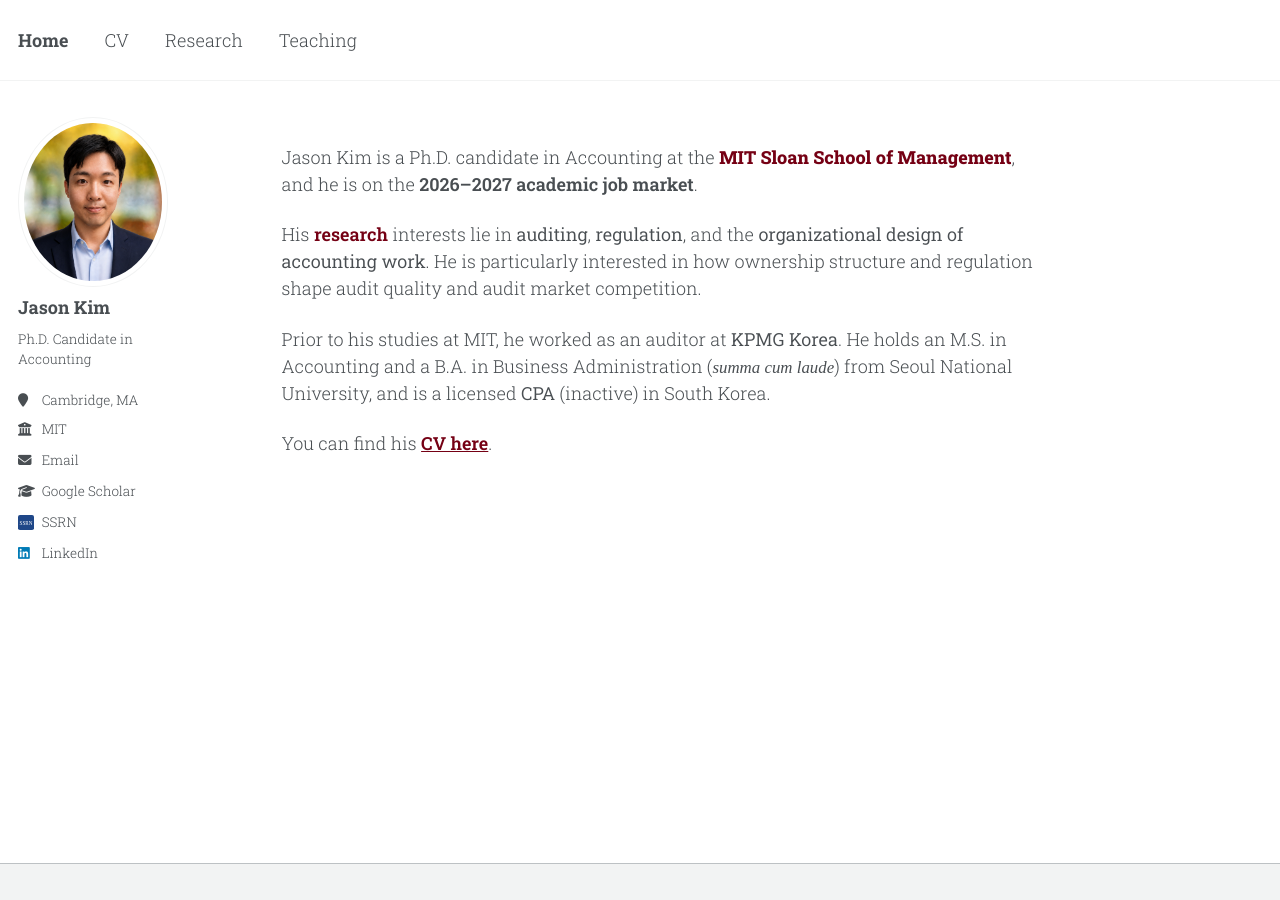
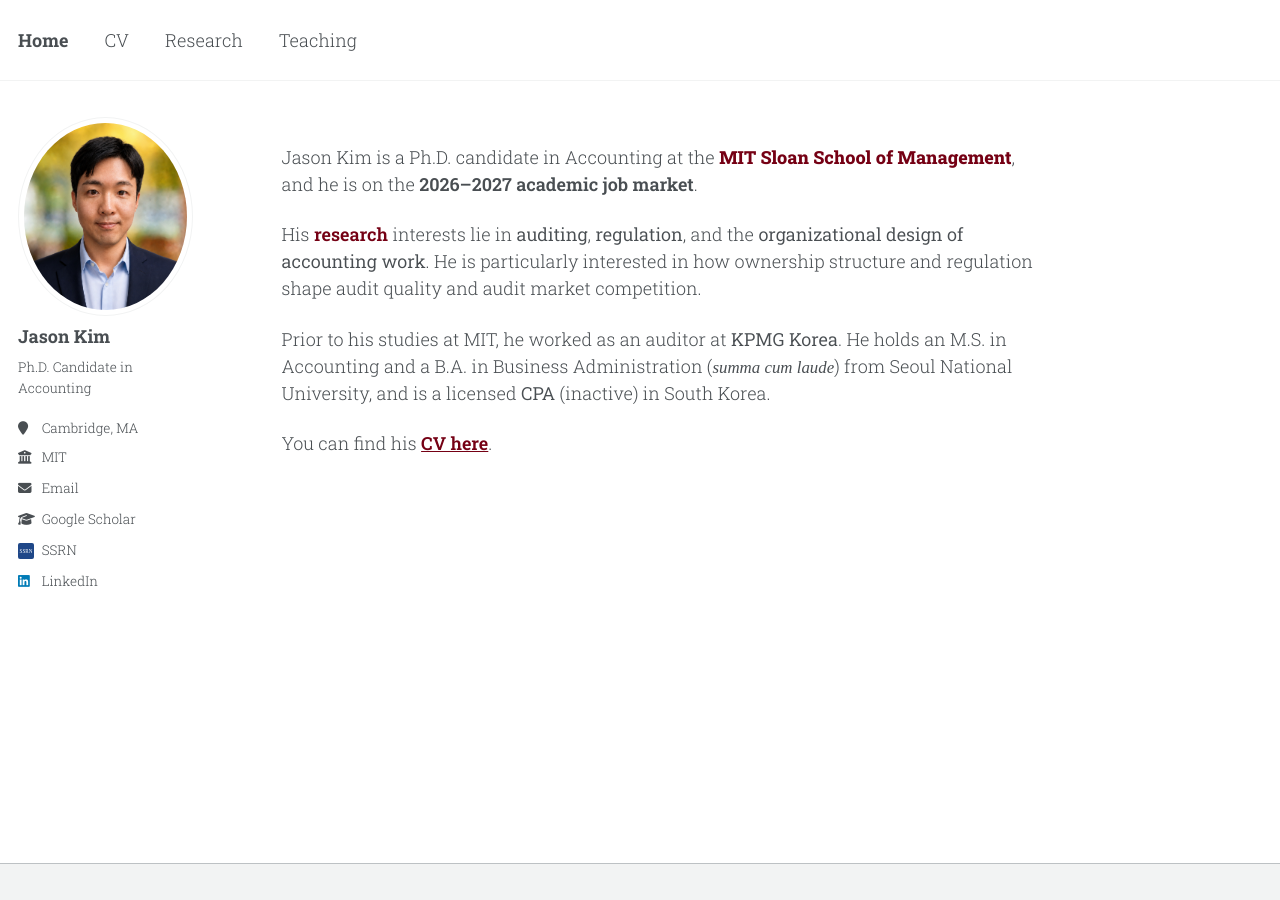
Before and after one commit to jgkim262/jgkim262.github.io, a Jekyll site: the page built from _pages/about.md, in a window 1280 px wide. Built offline with Jekyll 4.4.1, drawn with Linux system fonts in a browser that asks for light colours; a style sheet for code colours, icons or effects is not loaded.

Commit message:
Match Tim's avatar width (175px)
Co-Authored-By: Claude Opus 5 (1M context) <noreply@anthropic.com>

```diff
--- a/_sass/layout/_sidebar.scss
+++ b/_sass/layout/_sidebar.scss
@@ -154,8 +154,8 @@
   }
 
   img {
-    // Template default is 175px (which is also what timdesilva.me uses).
-    max-width: 150px;
+    // 175px is both the template default and the value timdesilva.me uses.
+    max-width: 175px;
     border-radius: 50%;
     padding: 5px;
     border: 1px solid var(--global-border-color);
```
